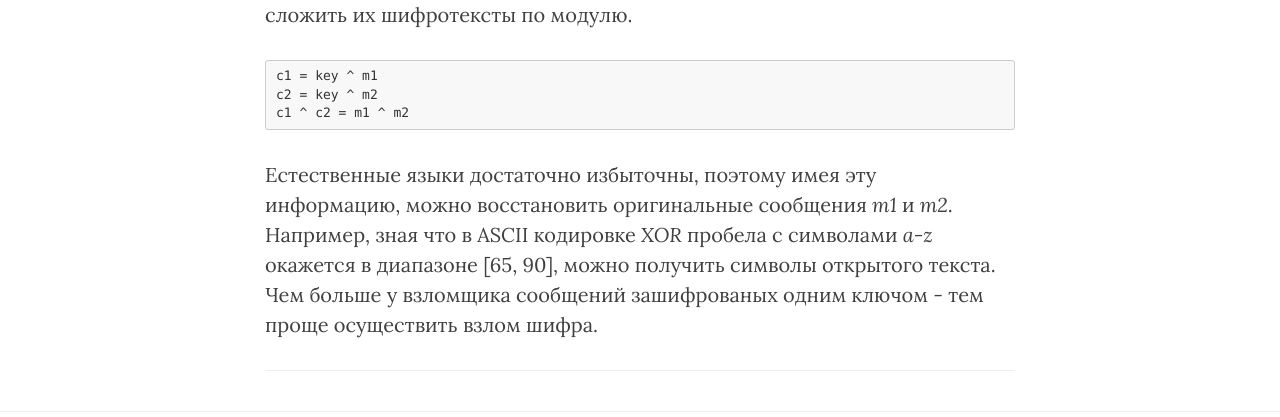
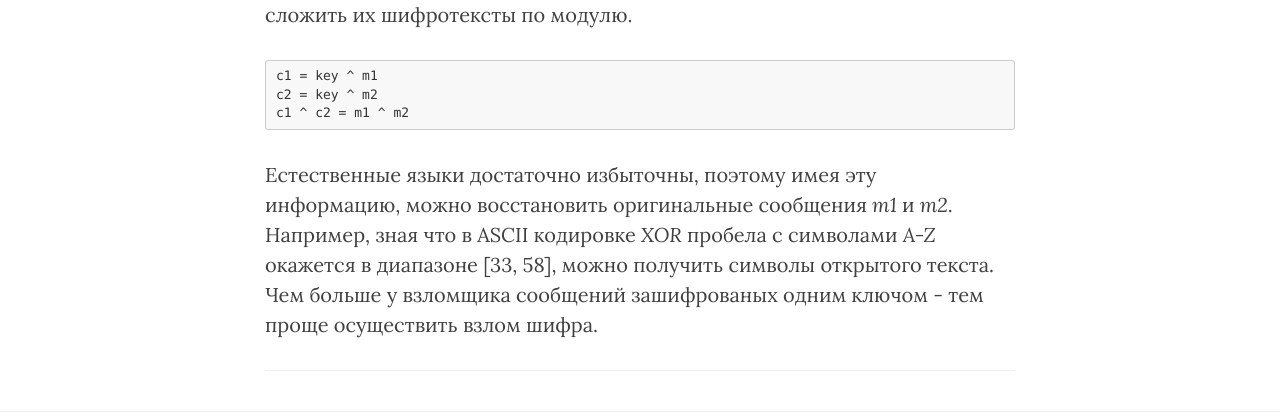
Before and after one commit to rmalkevy/re9ulus.github.io, a Jekyll site: the page built from _posts/2015-04-05-hacking-easy-ciphers.markdown, in a window 1280 px wide and 900 px high, scrolled down 2517 px. Shown: the part 249-666 px from the top of the window. Built offline with Jekyll 4.4.1, drawn with Linux system fonts in a browser that asks for light colours; nearby versions of some CDN libraries.

Commit message:
Update hacking-easy-ciphers post

```diff
--- a/_posts/2015-04-05-hacking-easy-ciphers.markdown
+++ b/_posts/2015-04-05-hacking-easy-ciphers.markdown
@@ -63,4 +63,4 @@ c2 = key ^ m2
 c1 ^ c2 = m1 ^ m2
 </pre>
 
-Естественные языки достаточно избыточны, поэтому имея эту информацию, можно восстановить оригинальные сообщения *m1* и *m2*. Например, зная что в ASCII кодировке *XOR* пробела с символами *a-z* окажется в диапазоне [65, 90], можно получить символы открытого текста. Чем больше у взломщика сообщений зашифрованых одним ключом - тем проще осуществить взлом шифра.
+Естественные языки достаточно избыточны, поэтому имея эту информацию, можно восстановить оригинальные сообщения *m1* и *m2*. Например, зная что в ASCII кодировке *XOR* пробела с символами *A-Z* окажется в диапазоне [33, 58], можно получить символы открытого текста. Чем больше у взломщика сообщений зашифрованых одним ключом - тем проще осуществить взлом шифра.
```
